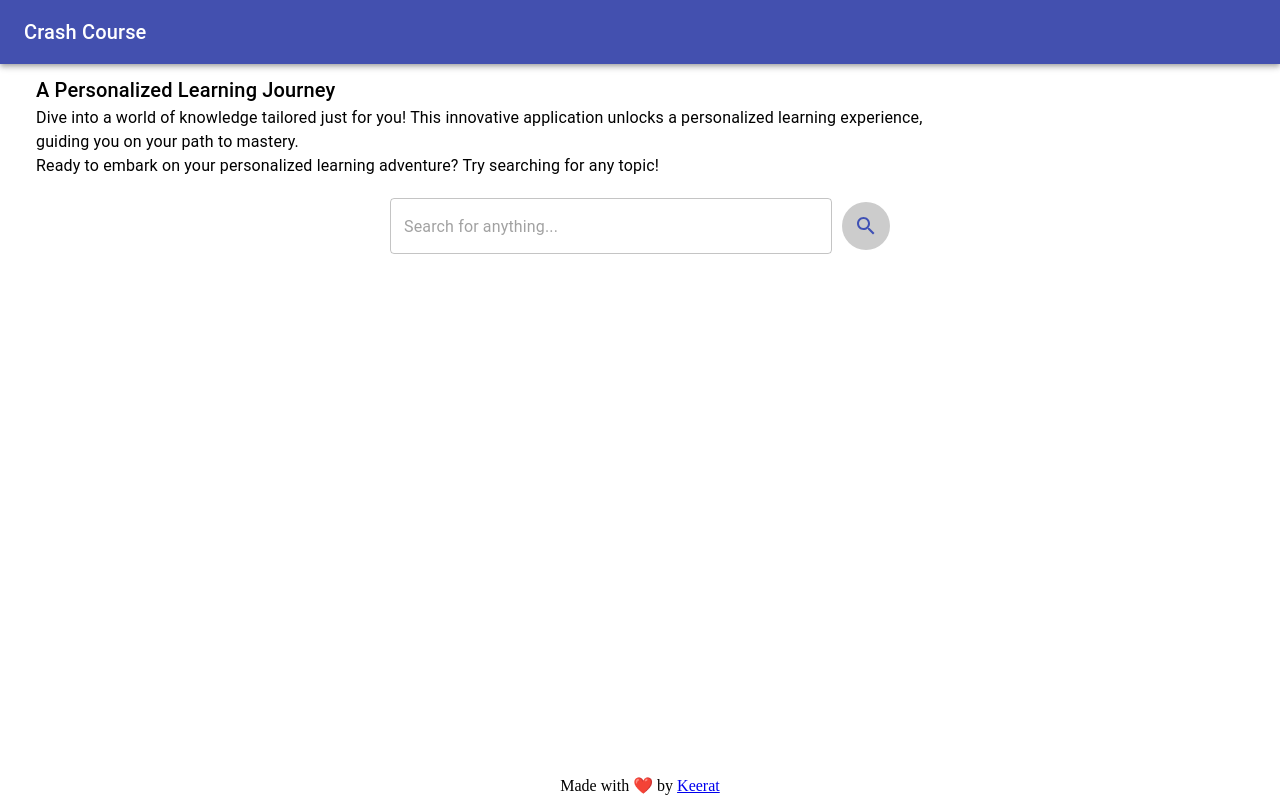
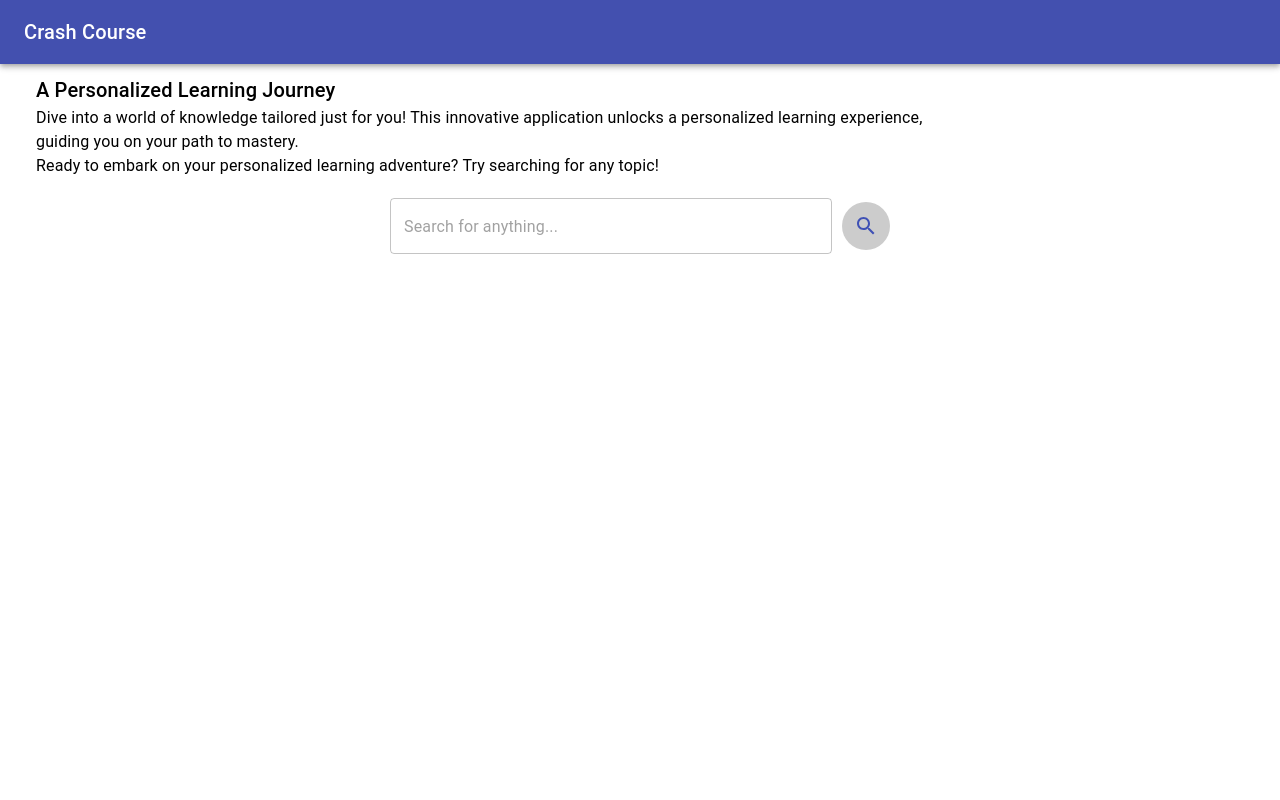
Before and after one commit to Keerat666/Eureka-AI, a React (Create React App) app in the folder ui/: page / in a window 1280 px wide. Built offline with nearby package versions, Linux system fonts and the light colour scheme.

Commit message:
basic UI fixes

```diff
--- a/ui/src/App.js
+++ b/ui/src/App.js
@@ -21,7 +21,6 @@ function App() {
           {/* Chapters route with dynamic parameter */}
         </Routes>
       </div>
-      <p style={{textAlign : "center"}}>Made with ❤️ by <a href="https://github.com/Keerat666" target="_blank">Keerat</a> </p>
     </Router>
   );
 }
--- a/ui/src/components/header/index.js
+++ b/ui/src/components/header/index.js
@@ -106,7 +106,7 @@ function HeaderPanel() {
               textDecoration: 'none',
             }}
           >
-            Vox Machina
+            Crash Course
           </Typography>
           <Box sx={{ flexGrow: 1, display: { xs: 'none', md: 'flex' } }}>
             {pages.map((page) => (
```
Also changed, not shown: 7 other files (tests, documents, lock files or other folders).
